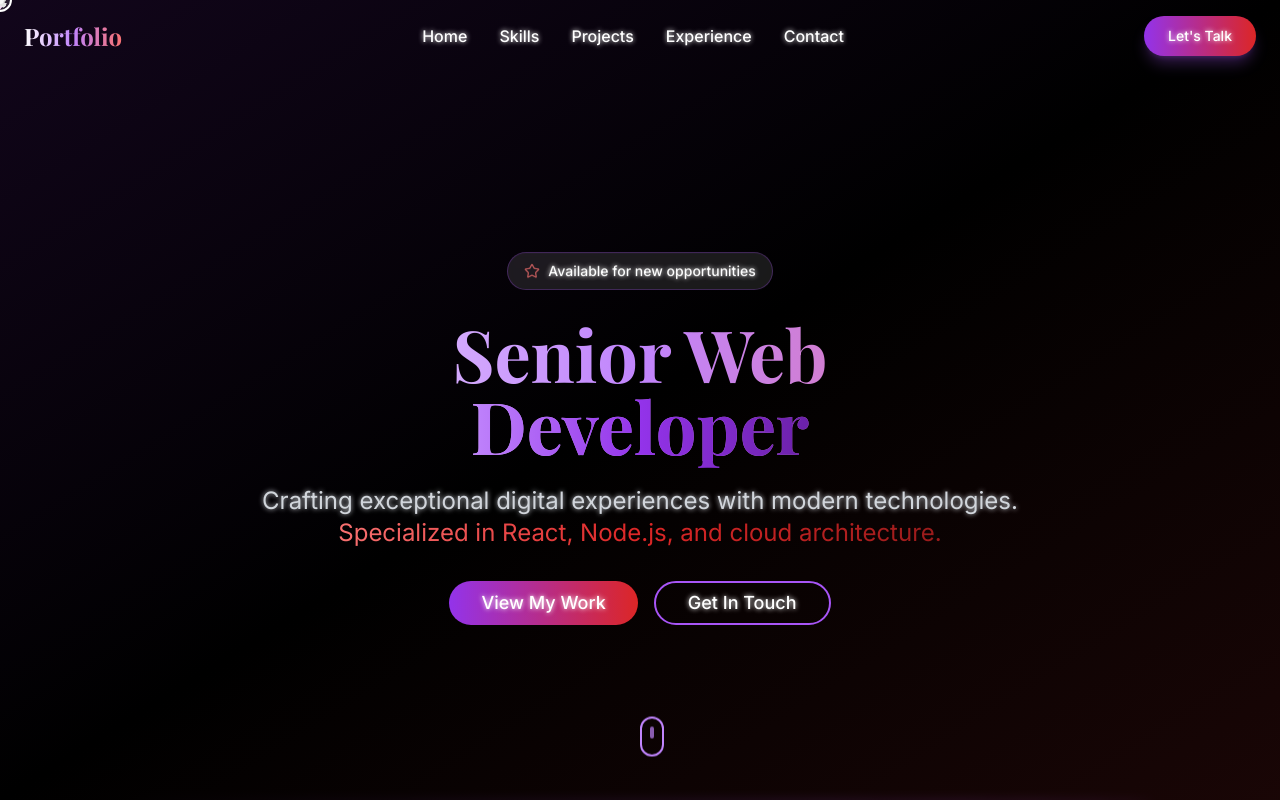
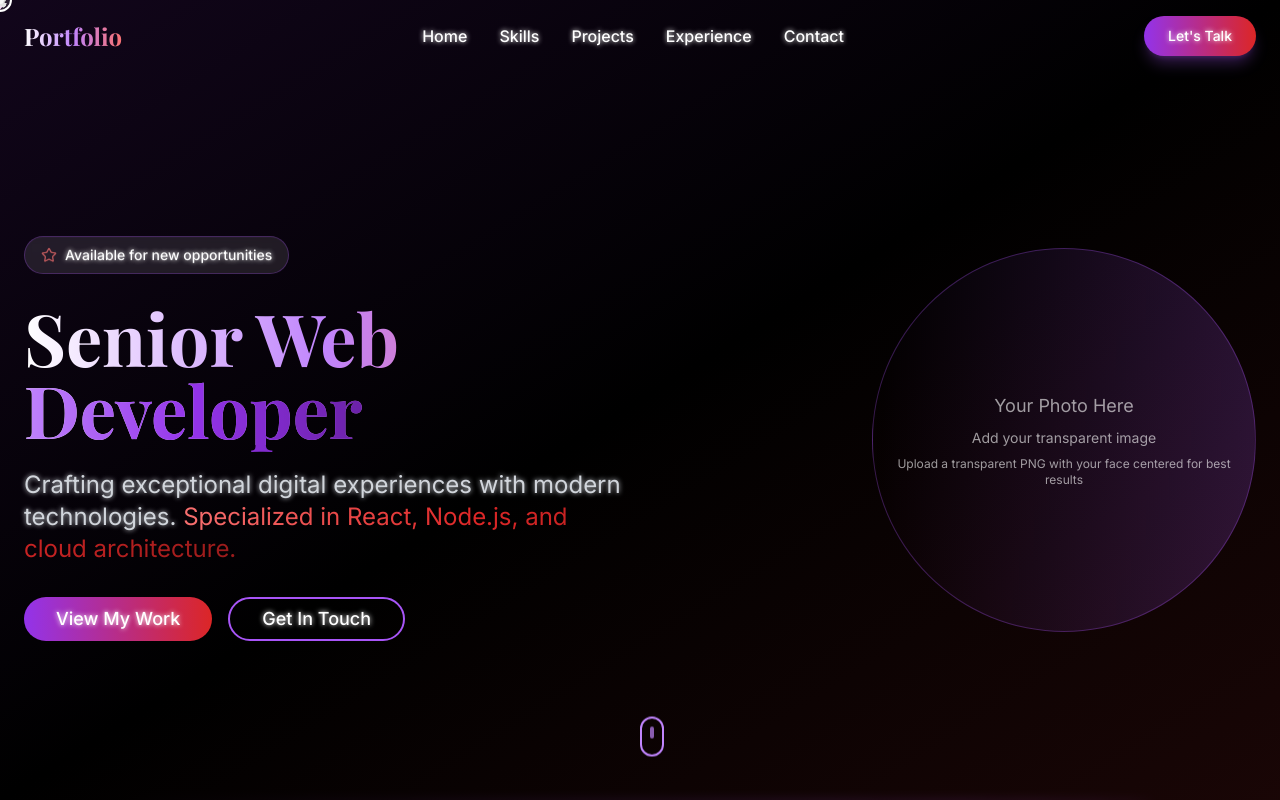
Before and after one commit to Sarim-Sikander/modern-resume-motion, a React (Vite) app: page / in a window 1280 px wide. Shown: the top 800 px of the page. Built offline with nearby package versions, Linux system fonts and the light colour scheme.

Commit message:
Add profile picture to hero section
Added a profile picture to the hero section, displaying half of the face on the right side.

```diff
--- a/src/components/HeroSection.tsx
+++ b/src/components/HeroSection.tsx
@@ -14,25 +14,27 @@ const HeroSection = () => {
     <section id="home" className="min-h-screen flex items-center justify-center relative overflow-hidden pt-20">
       <div className="absolute inset-0 bg-gradient-to-br from-purple-900/20 via-black to-red-900/20"></div>
 
-      <div className="container mx-auto px-6 text-center relative z-10">
-        <div className="animate-fade-in">
+      <div className="container mx-auto px-6 relative z-10">
+        <div className="grid grid-cols-1 lg:grid-cols-2 gap-8 items-center">
+          {/* Left side - Text content */}
+          <div className="text-center lg:text-left animate-fade-in">
             <div className="inline-flex items-center gap-2 bg-white/10 backdrop-blur-sm border border-purple-500/30 rounded-full px-4 py-2 mb-6 animate-float">
               <Star className="h-4 w-4 text-red-400 animate-pulse" />
               <span className="text-sm font-medium text-white glow-text">Available for new opportunities</span>
             </div>
 
-          <h1 className="text-5xl md:text-7xl font-playfair font-bold mb-6 text-gradient leading-tight glow-text">
+            <h1 className="text-4xl md:text-6xl lg:text-7xl font-playfair font-bold mb-6 text-gradient leading-tight glow-text">
               Senior Web
               <br />
               <span className="text-gradient-purple">Developer</span>
             </h1>
 
-          <p className="text-xl md:text-2xl text-gray-300 mb-8 max-w-3xl mx-auto leading-relaxed glow-text">
+            <p className="text-lg md:text-xl lg:text-2xl text-gray-300 mb-8 max-w-2xl mx-auto lg:mx-0 leading-relaxed glow-text">
               Crafting exceptional digital experiences with modern technologies.
               <span className="text-gradient-red"> Specialized in React, Node.js, and cloud architecture.</span>
             </p>
 
-          <div className="flex flex-col sm:flex-row gap-4 justify-center items-center">
+            <div className="flex flex-col sm:flex-row gap-4 justify-center lg:justify-start items-center">
               <Button
                 onClick={() => scrollToSection('projects')}
                 size="lg"
@@ -51,6 +53,29 @@ const HeroSection = () => {
               </Button>
             </div>
           </div>
+
+          {/* Right side - Profile image */}
+          <div className="hidden lg:flex justify-end items-center">
+            <div className="relative w-96 h-96 overflow-hidden">
+              {/* Placeholder for your transparent image */}
+              <div className="absolute right-0 top-0 w-full h-full bg-gradient-to-l from-purple-500/20 to-transparent rounded-full border border-purple-500/30 flex items-center justify-center">
+                <div className="text-center text-white/60">
+                  <div className="text-lg mb-2">Your Photo Here</div>
+                  <div className="text-sm">Add your transparent image</div>
+                  <div className="text-xs mt-2 px-4">Upload a transparent PNG with your face centered for best results</div>
+                </div>
+              </div>
+
+              {/* You can replace the placeholder above with your actual image like this: */}
+              {/* <img
+                src="/path-to-your-image.png"
+                alt="Profile"
+                className="absolute right-0 top-0 w-full h-full object-cover object-center"
+                style={{ clipPath: 'inset(0 0 0 50%)' }}
+              /> */}
+            </div>
+          </div>
+        </div>
       </div>
 
       <div className="absolute bottom-10 left-1/2 transform -translate-x-1/2 animate-bounce">
```
Lines whose indentation alone changed are shown as unchanged.
